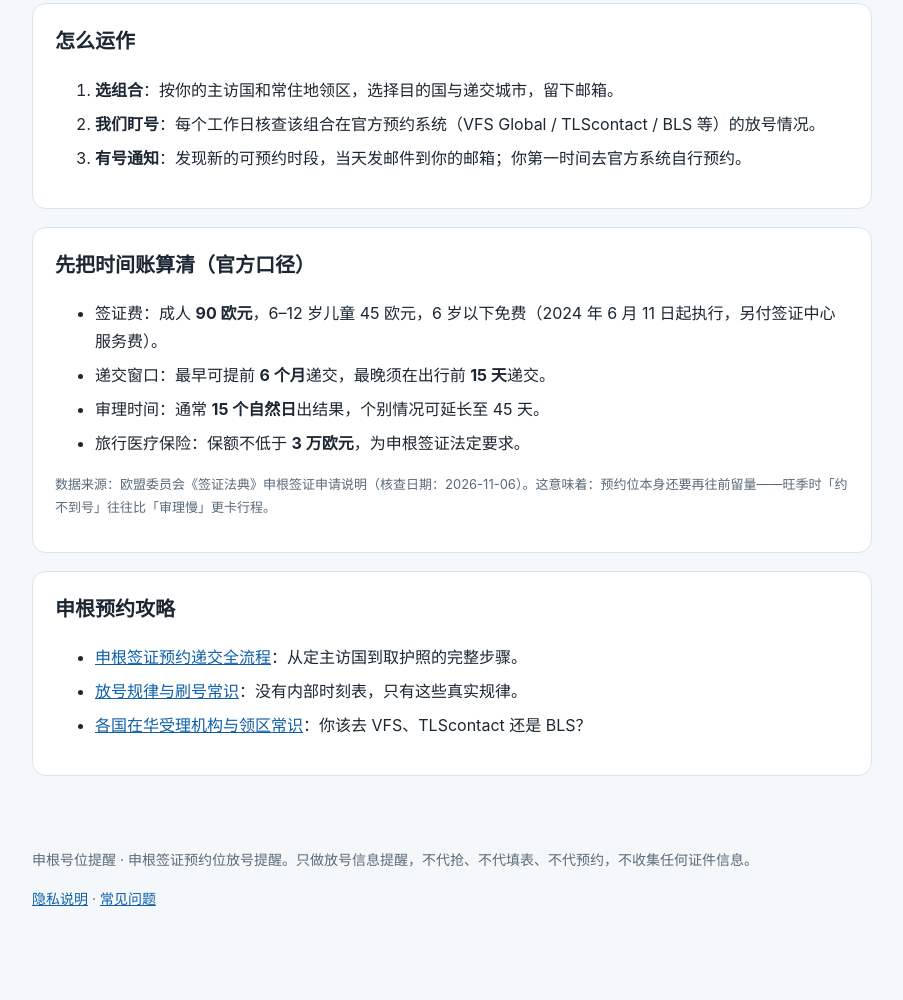
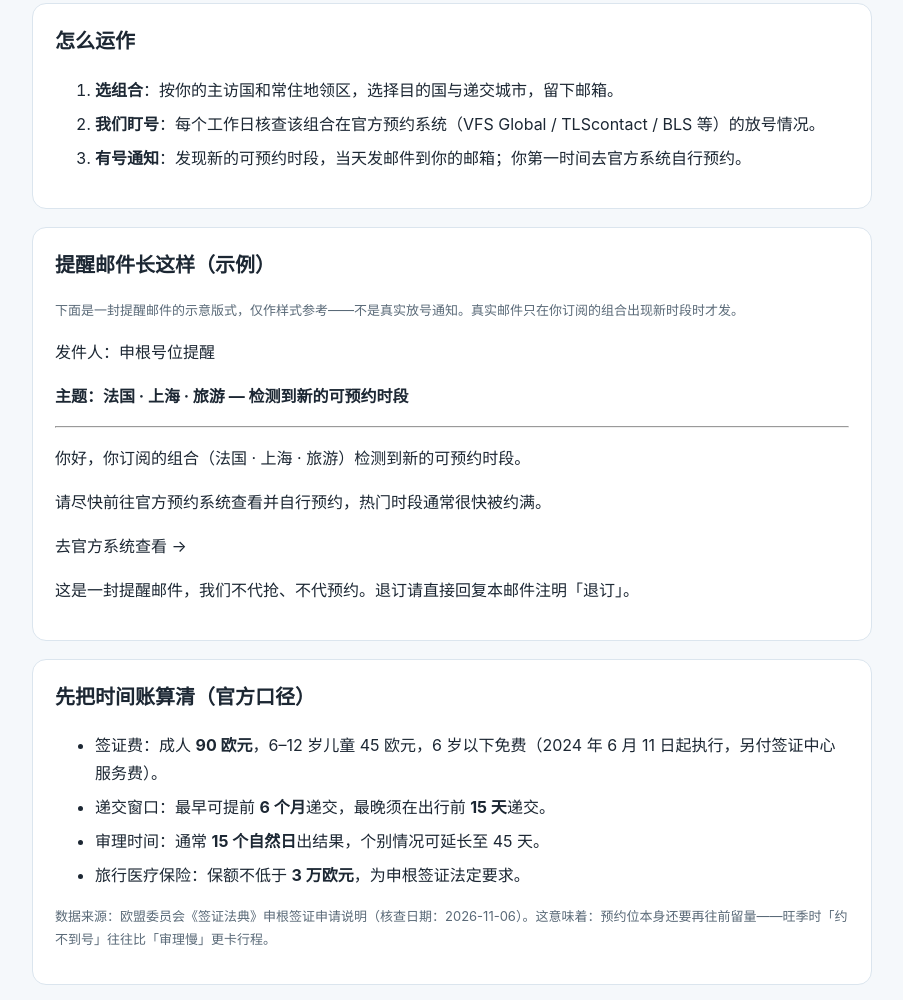
Before and after one commit to hu3075559-ai/schengen-slot-alert, a plain HTML site: page public/index.html in a window 1280 px wide. Shown: the part 1108-2108 px from the top of the page, without its empty margins (188-1091 px from the left). Before the commit the page ends 2067 px from the top, so only its background shows below. Drawn offline with Linux system fonts and the light colour scheme.

Commit message:
内页嵌订阅表单 + 首页提醒邮件示意 + 移动端导航不折行

```diff
--- a/public/index.html
+++ b/public/index.html
@@ -147,6 +147,22 @@
   </ol>
 </section>
 
+
+<section class="card">
+  <h2>提醒邮件长这样（示例）</h2>
+  <p class="fine">下面是一封提醒邮件的示意版式，仅作样式参考——不是真实放号通知。真实邮件只在你订阅的组合出现新时段时才发。</p>
+  <div class="mail-mock">
+    <p class="m-meta">发件人：申根号位提醒</p>
+    <p class="m-meta"><strong>主题：法国 · 上海 · 旅游 — 检测到新的可预约时段</strong></p>
+    <hr>
+    <p>你好，你订阅的组合（法国 · 上海 · 旅游）检测到新的可预约时段。</p>
+    <p>请尽快前往官方预约系统查看并自行预约，热门时段通常很快被约满。</p>
+    <p><span class="m-cta">去官方系统查看 →</span></p>
+    <p class="m-foot">这是一封提醒邮件，我们不代抢、不代预约。退订请直接回复本邮件注明「退订」。</p>
+  </div>
+</section>
+
+
 <section class="card">
   <h2>先把时间账算清（官方口径）</h2>
   <ul class="data">
```
